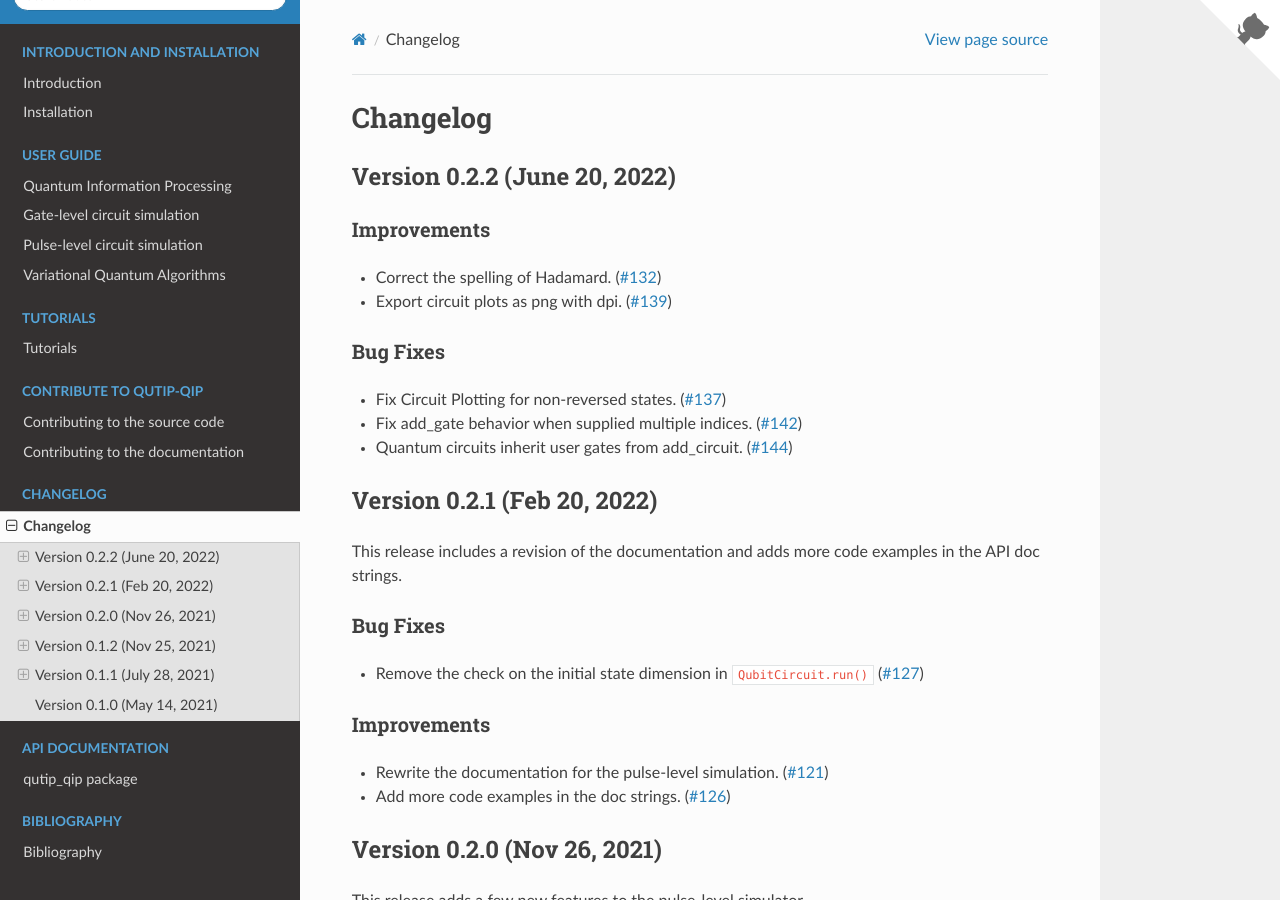
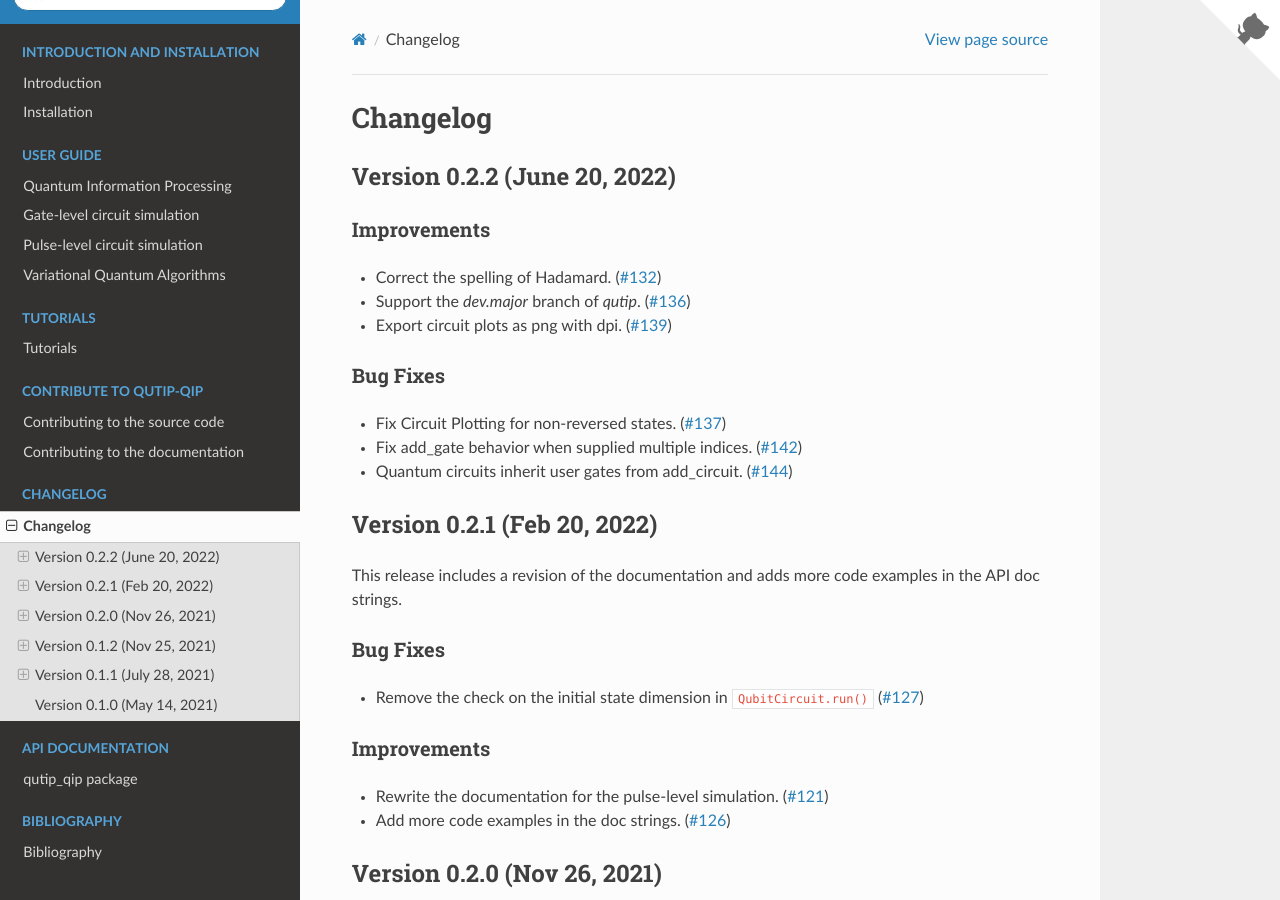
Before and after one commit to qutip/qutip-qip, a Sphinx documentation site: the page built from doc/source/changelog.rst, in a window 1280 px wide and 900 px high. Built offline with Sphinx 7.4.7 and the Read the Docs theme 2.0.0, drawn with Linux system fonts in a browser that asks for light colours.

Commit message:
Update changelog.rst

```diff
--- a/doc/source/changelog.rst
+++ b/doc/source/changelog.rst
@@ -8,6 +8,7 @@
 Improvements
 ------------
 - Correct the spelling of Hadamard. (`#132 <https://github.com/qutip/qutip-qip/pull/132>`_)
+- Support the `dev.major` branch of `qutip`. (`#136 <https://github.com/qutip/qutip-qip/pull/136>`_)
 - Export circuit plots as png with dpi. (`#139 <https://github.com/qutip/qutip-qip/pull/139>`_)
 
 Bug Fixes
```
